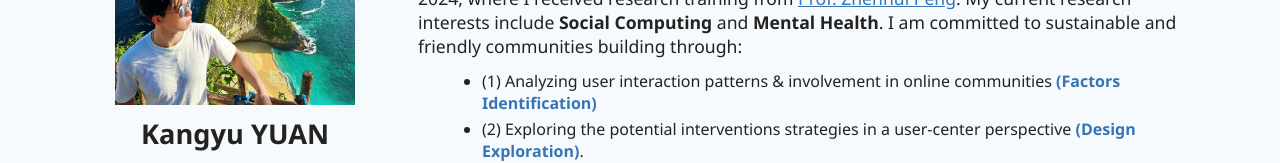
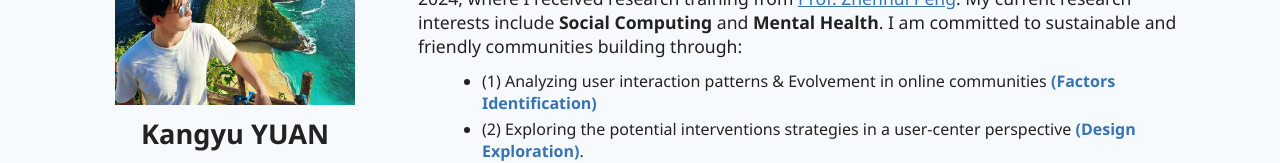
Before and after one commit to Yuanky123/Yuanky123.github.io, a React (Vite) app: page / in a window 1280 px wide. Shown: the part 243-406 px from the top of the page. Built offline with nearby package versions, Linux system fonts and the light colour scheme.

Commit message:
Fix avatar image path for proper loading

```diff
--- a/src/config.js
+++ b/src/config.js
@@ -4,12 +4,12 @@ const config = {
   name: 'Kangyu YUAN',
   name_cn: '袁康宇',
   title: 'Ph.D. Student',
-  avatar: 'public/materials/avatar.jpg',
+  avatar: '/materials/avatar.jpg',
   bio: `I am currently a Ph.D. student at the Hong Kong University of Science and Technology (HKUST), supervised by [Prof. Xiaojuan Ma](https://cse.hkust.edu.hk/~mxj/) since 2024.
   Before that, I studied and got the degree of B.E. in department of [Artificial Intelligence](https://sai.sysu.edu.cn/) at Sun Yat-sen University from 2020 to 2024, where I received research training from [Prof. Zhenhui Peng](https://zhenhuipeng.com/).
   My current research interests include **Social Computing** and **Mental Health**. I am committed to sustainable and friendly communities building through:`,
   bioList: [
-    '(1) Analyzing user interaction patterns & involvement in online communities ==(Factors Identification)==',
+    '(1) Analyzing user interaction patterns & Evolvement in online communities ==(Factors Identification)==',
     '(2) Exploring the potential interventions strategies in a user-center perspective ==(Design Exploration)==.',
     '(3) Introducing social-technical skills to mitigate online negative social phenomena ==(System Application)==.'
   ],
```
